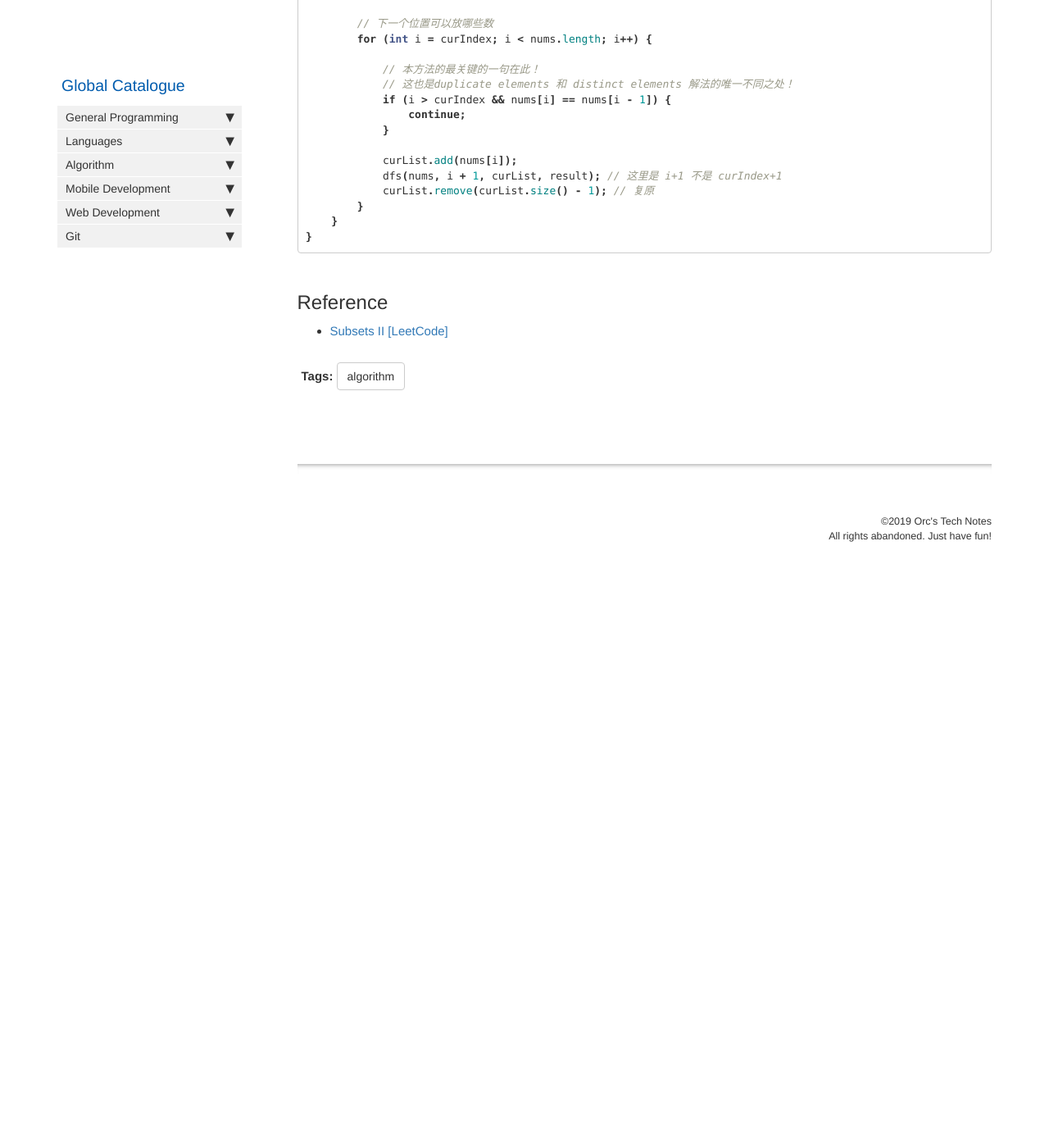
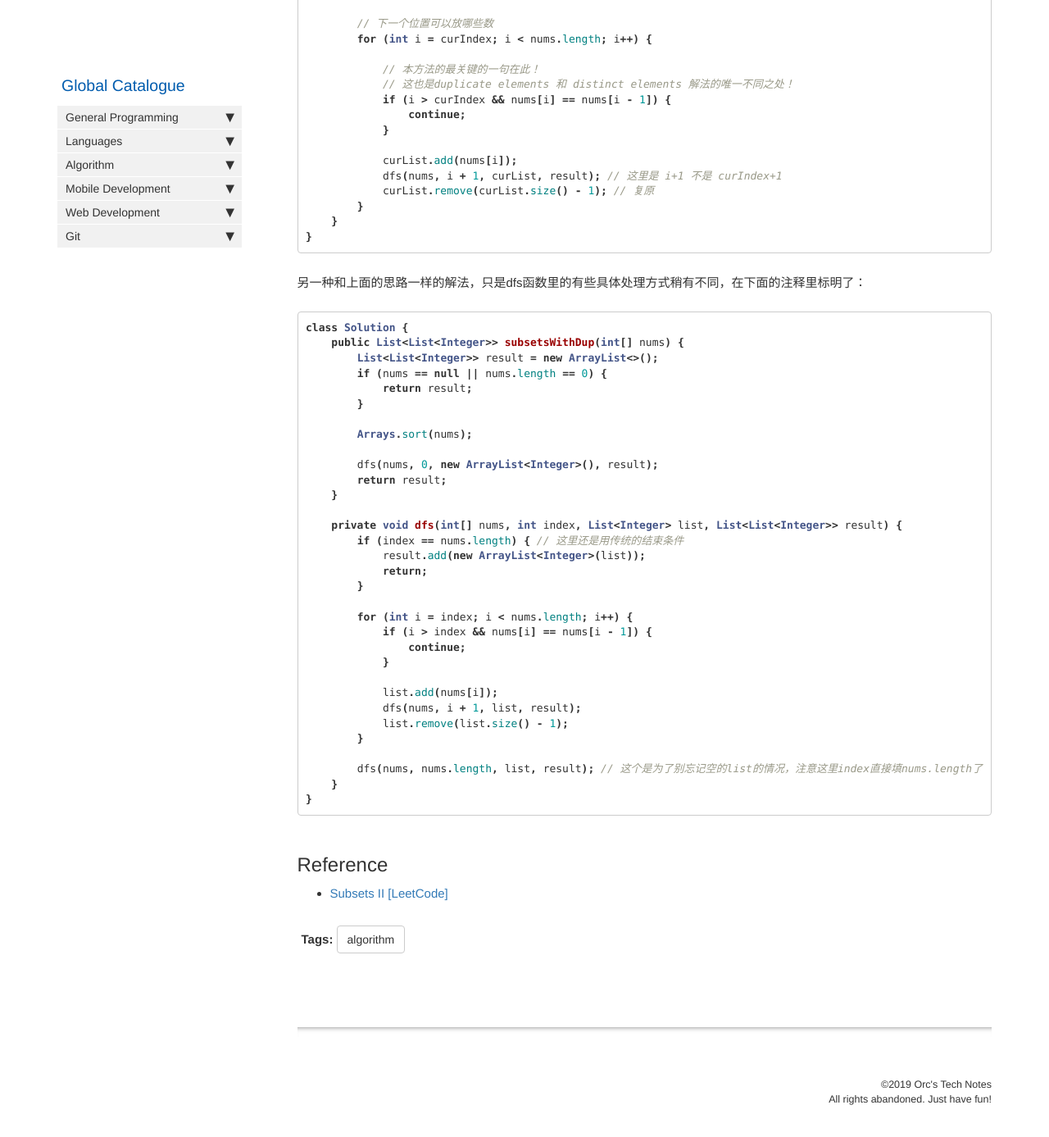
Before and after one commit to HungryOrc/hungryorc.github.io, a Jekyll site: the page built from pages/algorithm/algorithm_subsetsOfArray_DuplicateElements.md, in a window 1280 px wide and 1400 px high, scrolled down 1554 px. Shown: the top 1387 px of the window at 82% size. Built offline with Jekyll 4.4.1, drawn with Linux system fonts in a browser that asks for light colours; nearby versions of some CDN libraries; comment, search, counter and statistics services are not loaded; before the commit the page ends 2268 px from its top, so only the background shows below that.

Commit message:
Update algorithm_subsetsOfArray_DuplicateElements.md

````diff
--- a/pages/algorithm/algorithm_subsetsOfArray_DuplicateElements.md
+++ b/pages/algorithm/algorithm_subsetsOfArray_DuplicateElements.md
@@ -87,6 +87,42 @@ class Solution {
 }
 ```
 
+另一种和上面的思路一样的解法，只是dfs函数里的有些具体处理方式稍有不同，在下面的注释里标明了：
+```java
+class Solution {
+    public List<List<Integer>> subsetsWithDup(int[] nums) {
+        List<List<Integer>> result = new ArrayList<>();
+        if (nums == null || nums.length == 0) {
+            return result;
+        }
+
+        Arrays.sort(nums);
+
+        dfs(nums, 0, new ArrayList<Integer>(), result);
+        return result;
+    }
+
+    private void dfs(int[] nums, int index, List<Integer> list, List<List<Integer>> result) {
+        if (index == nums.length) { // 这里还是用传统的结束条件
+            result.add(new ArrayList<Integer>(list));
+            return;
+        }
+
+        for (int i = index; i < nums.length; i++) {
+            if (i > index && nums[i] == nums[i - 1]) {
+                continue;
+            }
+
+            list.add(nums[i]);
+            dfs(nums, i + 1, list, result);
+            list.remove(list.size() - 1);
+        }
+
+        dfs(nums, nums.length, list, result); // 这个是为了别忘记空的list的情况，注意这里index直接填nums.length了
+    }
+}
+```
+
 ## Reference
 * [Subsets II [LeetCode]](https://leetcode.com/problems/subsets-ii/description/)
 
````
